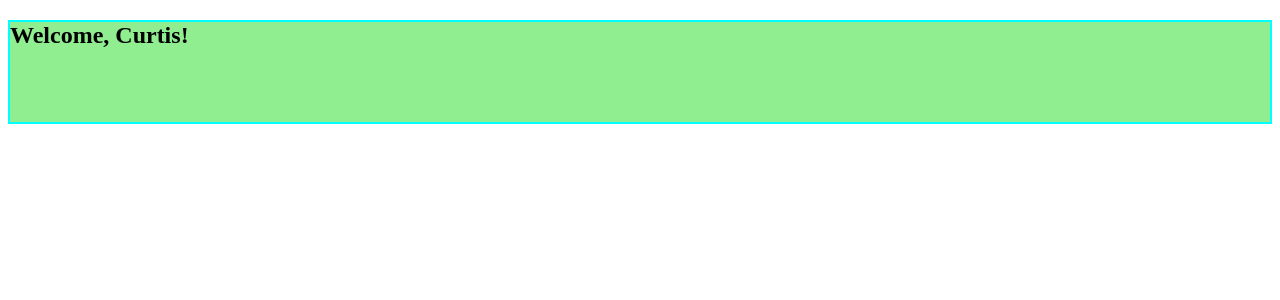
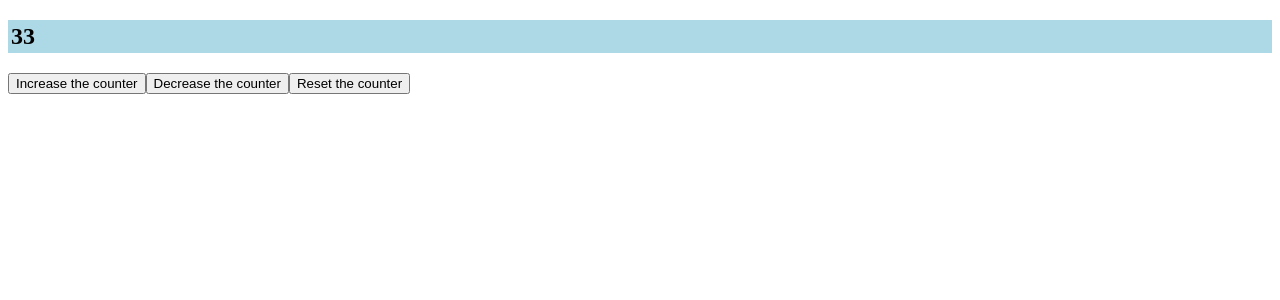
Before and after one commit to BlueBojack/ReactExercise, a React (Vite) app in the folder React_Project/: page / in a window 1280 px wide. Shown: the top 300 px of the page. Built offline with nearby package versions, Linux system fonts and the light colour scheme.

Commit message:
added 61

```diff
--- a/React_Project/src/App.jsx
+++ b/React_Project/src/App.jsx
@@ -9,7 +9,7 @@ import Welcome from "./Welcome"
 const App = () => {
    return (
       <>
-        <Welcome name={"Curtis"}/>
+        <Counter initialValue={33}/>
       </>
   )
 }
--- a/React_Project/src/CounterDisplay.jsx
+++ b/React_Project/src/CounterDisplay.jsx
@@ -1,7 +1,7 @@
 const CounterDisplay = ({counter}) => {
     return (
         <>
-            <h2>{counter}</h2>
+            <h2 style={{backgroundColor: 'lightblue', padding: '3px'}} >{counter}</h2>
         </>
     )
 }
```
